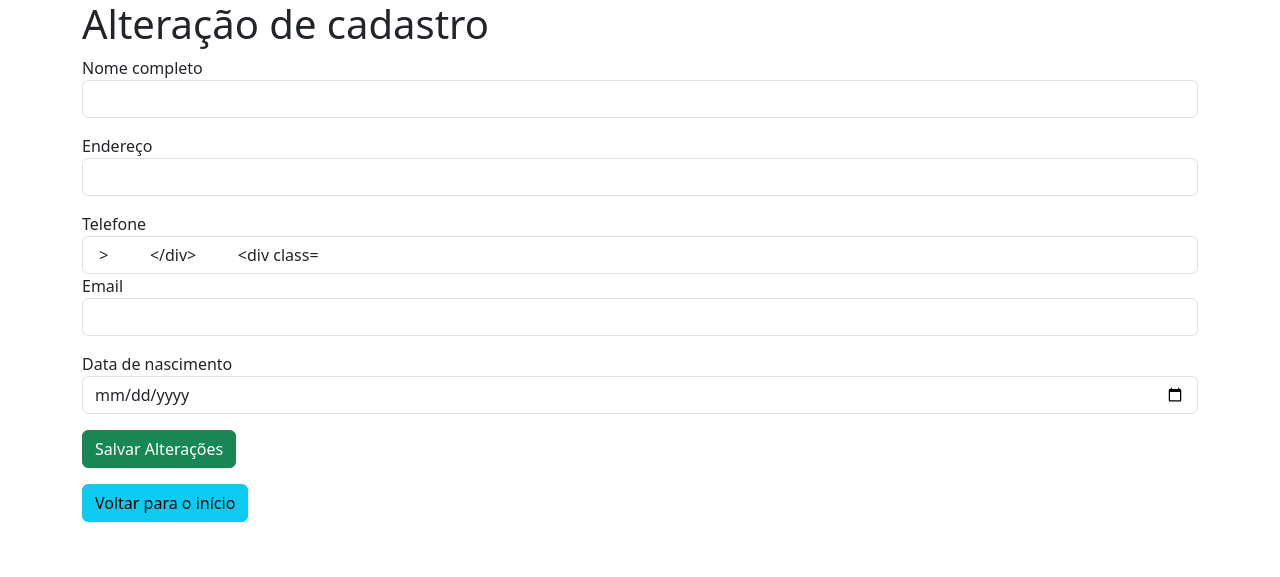
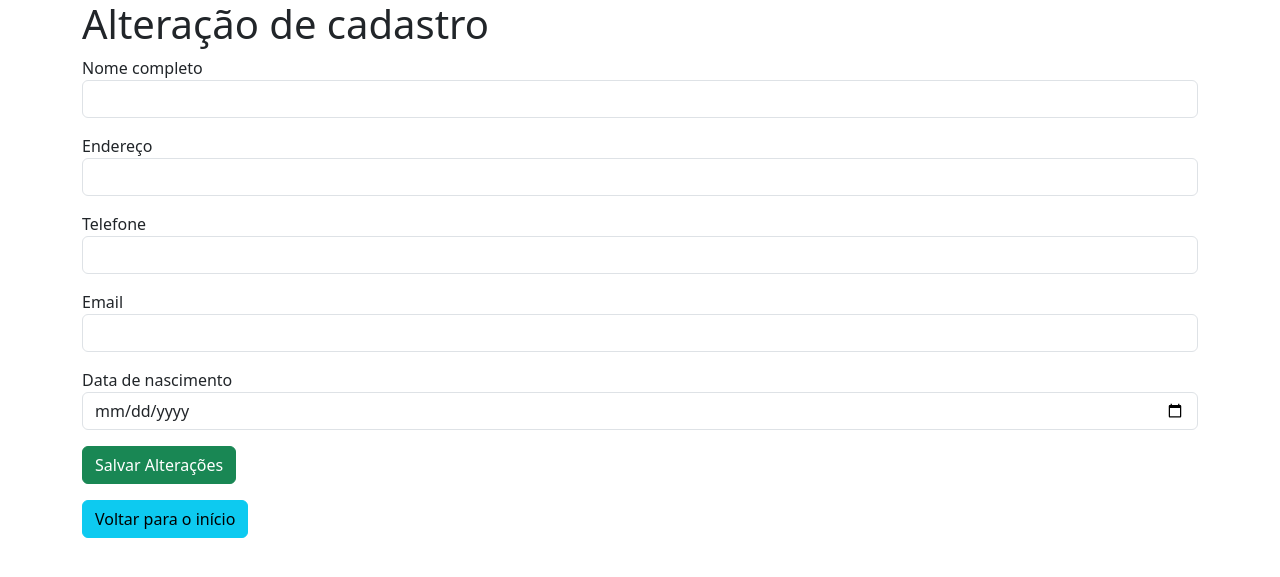
Before and after one commit to marciodutra/Cadastro_empresa, a PHP site: page /cadastro_edit.php in a window 1280 px wide. Shown: the top 577 px of the page. Run offline with PHP 8.4, Linux system fonts and the light colour scheme; data comes from the database, SQL or seed files in the repository; data that the repository does not hold is empty.

Commit message:
Add files via upload

```diff
--- a/cadastro_edit.php
+++ b/cadastro_edit.php
@@ -32,9 +32,9 @@
           </div>
           <div class="mb-3">
                 <label for="telefone">Telefone</label>
-                <input type="text" class="form-control" name="telefone" value=" <?php echo $linha['telefone'];?>>
+                <input type="text" class="form-control" name="telefone" value=" <?php echo $linha['telefone'];?>">
           </div>
-          <div class="mb-3>
+          <div class="mb-3">
                 <label for="email">Email</label>
                 <input type="email" class="form-control" name="email" value=" <?php echo $linha['email'];?>">
           </div>
```
